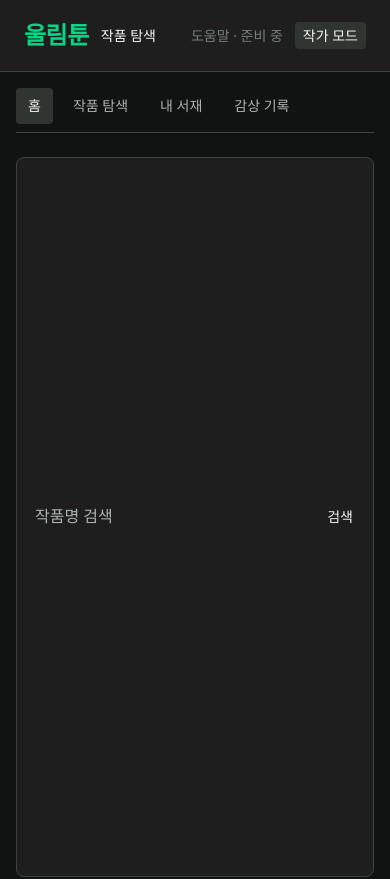
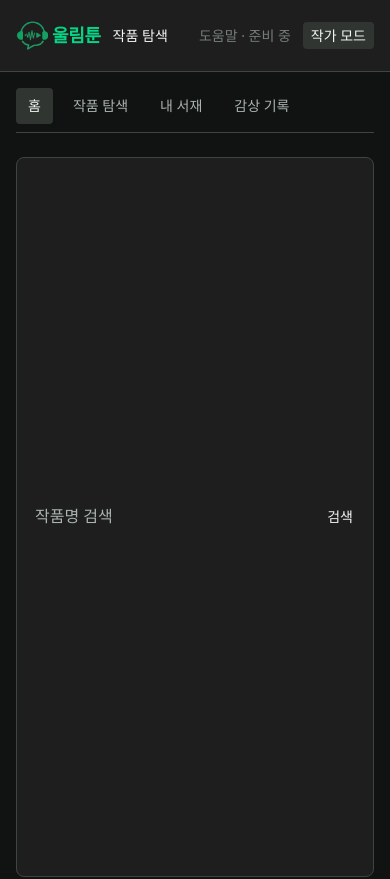
Before and after one commit to naverwebtoon-2-0/frontend, a website with bundled scripts: page public/home.html in a window 390 px wide. Shown: the top 879 px of the page. Built offline with nearby package versions, Linux system fonts and the light colour scheme; a web font is replaced by a local one.

Commit message:
feat: 울림툰 브랜드 로고 적용
- 공통 헤더와 로그인 화면에 투명 로고 추가
- 화면 크기에 맞게 로고 크기와 여백 조정
- 접근성을 위한 브랜드 링크 텍스트 유지

```diff
--- a/public/app.css
+++ b/public/app.css
@@ -74,12 +74,41 @@ h3 {
 }
 
 .app-header__brand {
+  display: inline-flex;
+  align-items: center;
+  gap: var(--space-200);
   font-family: var(--font-brand);
-  font-size: var(--text-heading);
+  font-size: 22px;
   font-weight: 700;
   line-height: 1.2;
   letter-spacing: -0.02em;
   color: var(--clova-green);
+}
+
+.app-header__brand::before {
+  content: "";
+  flex: 0 0 40px;
+  width: 40px;
+  height: 40px;
+  background: url("/assets/ullimtoon-logo-mark.png") 50% 37% / 100px 100px no-repeat;
+}
+
+@media (max-width: 620px) {
+  .app-header {
+    padding-inline: var(--space-400);
+  }
+
+  .app-header__brand {
+    gap: var(--space-100);
+    font-size: 18px;
+  }
+
+  .app-header__brand::before {
+    flex-basis: 32px;
+    width: 32px;
+    height: 32px;
+    background-size: 82px 82px;
+  }
 }
 
 .badge {
```
Also changed, not shown: public/login.css (+15 -0 lines), public/login.html (+3 -0 lines), public/assets/ullimtoon-logo-mark.png (added).
